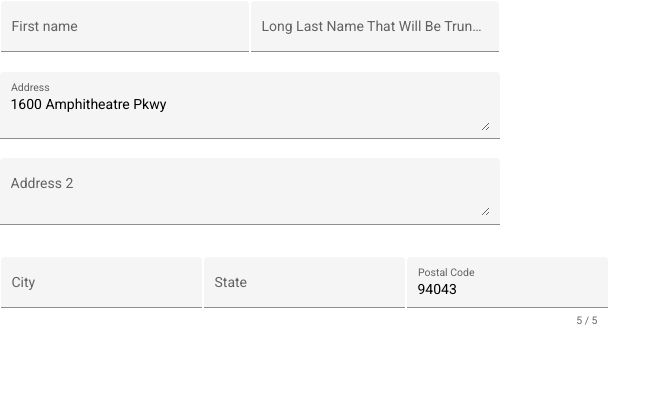
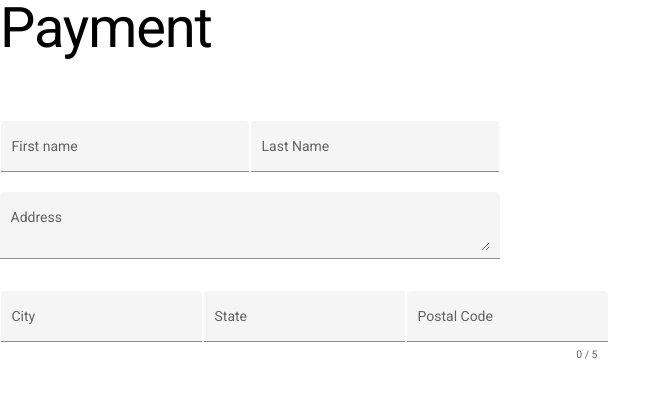
Before and after one commit to Revature-Leafbound/Leafbound, an Angular app: page / in a window 1280 px wide. Shown: the top 398 px of the page, without its empty margins (0-660 px from the left). Built offline with nearby package versions, Linux system fonts and the light colour scheme.

Commit message:
payment section draft

```diff
--- a/src/app/checkout.html
+++ b/src/app/checkout.html
@@ -1,5 +1,6 @@
 
    <!-- ADDRESS SECTION -->
+   <div class="mat-display-3">Payment</div>
    <form class="example-form">
     <table class="example-full-width" cellspacing="0"><tr>
       <td><mat-form-field class="example-full-width" appearance="fill">
@@ -7,7 +8,7 @@
         <input matInput>
       </mat-form-field></td>
       <td><mat-form-field class="example-full-width" appearance="fill">
-        <mat-label>Long Last Name That Will Be Truncated</mat-label>
+        <mat-label>Last Name</mat-label>
         <input matInput>
       </mat-form-field></td>
     </tr></table>
@@ -15,12 +16,9 @@
     <p>
       <mat-form-field class="example-full-width" appearance="fill">
         <mat-label>Address</mat-label>
-        <textarea matInput placeholder="Ex. 100 Main St">1600 Amphitheatre Pkwy</textarea>
+        <textarea matInput placeholder="Ex. 100 Main St"></textarea>
       </mat-form-field>
-      <mat-form-field class="example-full-width" appearance="fill">
-        <mat-label>Address 2</mat-label>
-        <textarea matInput></textarea>
-      </mat-form-field>
+
     </p>
 
     <table class="example-full-width" cellspacing="0"><tr>
@@ -34,7 +32,7 @@
       </mat-form-field></td>
       <td><mat-form-field class="example-full-width" appearance="fill">
         <mat-label>Postal Code</mat-label>
-        <input matInput #postalCode maxlength="5" placeholder="Ex. 94105" value="94043">
+        <input matInput #postalCode maxlength="5" placeholder="Ex. 94105">
         <mat-hint align="end">{{postalCode.value.length}} / 5</mat-hint>
       </mat-form-field></td>
     </tr></table>
--- a/src/index.html
+++ b/src/index.html
@@ -13,4 +13,5 @@
   <body class="mat-typography">
     <checkout></checkout>
   </body>
+
 </html>
```
